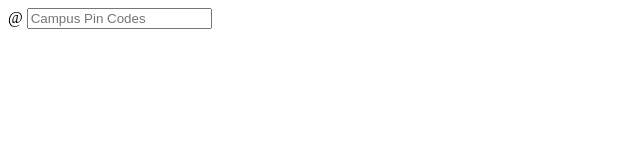
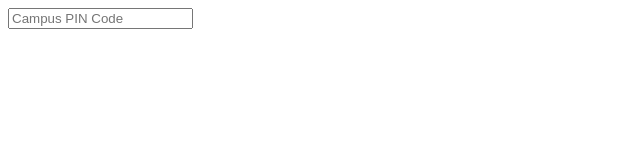
Before and after one commit to SimsLogic/simscare, a website: page SimsCare Hybrid/home/view.html in a window 1280 px wide. Shown: the full height of the page, 0-640 px from the left. Drawn offline with Linux system fonts and the light colour scheme.

Commit message:
Changes made by Fraz Zaki (agahii@gmail.com).

```diff
--- a/SimsCare Hybrid/home/view.html
+++ b/SimsCare Hybrid/home/view.html
@@ -15,12 +15,7 @@
 
                <div class=" col-xs-10 col-sm-4 col-md-4 col-lg-4">
 
-                <div class="input-group ">
-                    <div class="input-group input-group-lg">
-                    <span class="input-group-addon" id="sizing-addon1">@</span>
-                    <input type="text" class="form-control" placeholder="Campus Pin Codes" aria-describedby="sizing-addon1">
-                    </div>
-                </div><!-- /input-group -->
+                <input type="text" class="form-control" placeholder="Campus PIN Code">
 
             </div><!-- /.col-lg-4 -->
 
```
